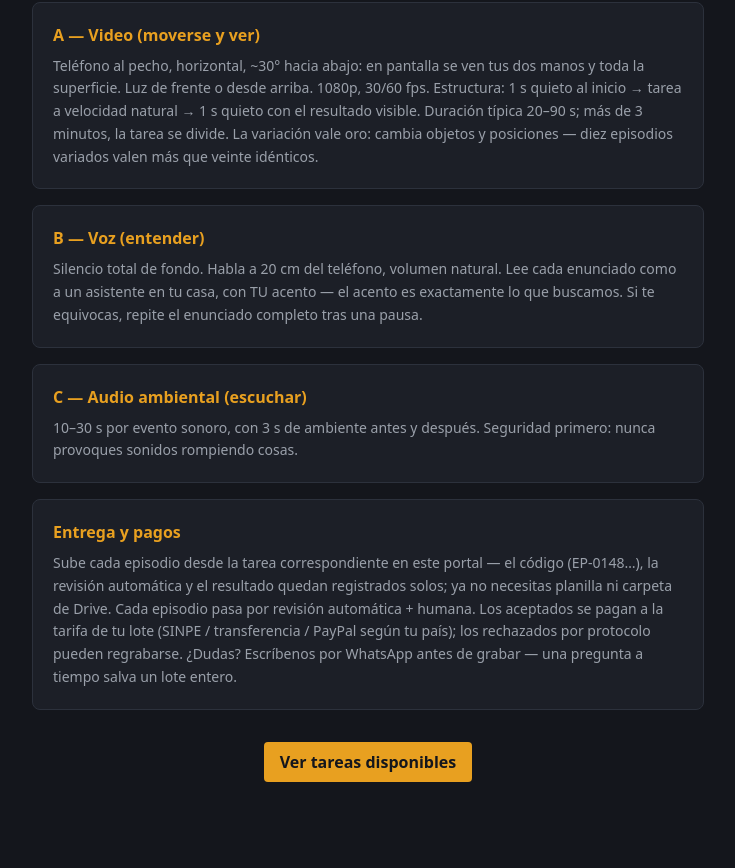
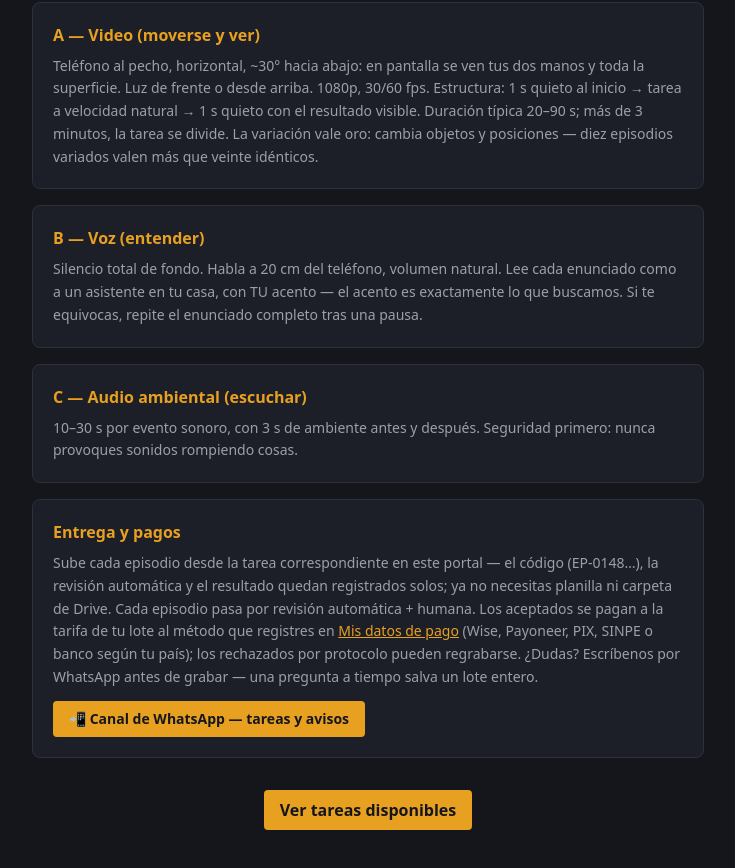
Before and after one commit to lester-tp/nostromo-foundry, a Next.js app in the folder portal/: page /protocolo in a window 1280 px wide. Shown: the part 598-1466 px from the top of the page, without its empty margins (240-975 px from the left). Before the commit the page ends 1444 px from the top, so only its background shows below. Built offline with nearby package versions, Linux system fonts and the light colour scheme.

Commit message:
Update page.tsx

```diff
--- a/portal/src/app/protocolo/page.tsx
+++ b/portal/src/app/protocolo/page.tsx
@@ -1,4 +1,7 @@
 import Link from "next/link";
+
+// ⚠️ REEMPLAZAR con el enlace real de tu Canal de WhatsApp
+const WHATSAPP_CHANNEL = "https://whatsapp.com/channel/0029VbDep2S6xCSV5vLqS22u";
 
 export const metadata = { title: "Protocolo de captura — Nostromo Foundry" };
 
@@ -76,10 +79,14 @@ export default function Protocolo() {
           código (EP-0148…), la revisión automática y el resultado quedan
           registrados solos; ya no necesitas planilla ni carpeta de Drive. Cada
           episodio pasa por revisión automática + humana. Los aceptados se pagan
-          a la tarifa de tu lote (SINPE / transferencia / PayPal según tu país);
-          los rechazados por protocolo pueden regrabarse. ¿Dudas? Escríbenos por
-          WhatsApp antes de grabar — una pregunta a tiempo salva un lote entero.
+          a la tarifa de tu lote al método que registres en{" "}
+          <Link href="/perfil" className="text-amber underline">Mis datos de pago</Link>{" "}
+          (Wise, Payoneer, PIX, SINPE o banco según tu país); los rechazados por
+          protocolo pueden regrabarse. ¿Dudas? Escríbenos por WhatsApp antes de
+          grabar — una pregunta a tiempo salva un lote entero.
         </p>
+        <a href={WHATSAPP_CHANNEL} target="_blank" rel="noopener"
+          className="btn text-sm mt-3 inline-block">📲 Canal de WhatsApp — tareas y avisos</a>
       </section>
 
       <div className="text-center mt-8">
```
